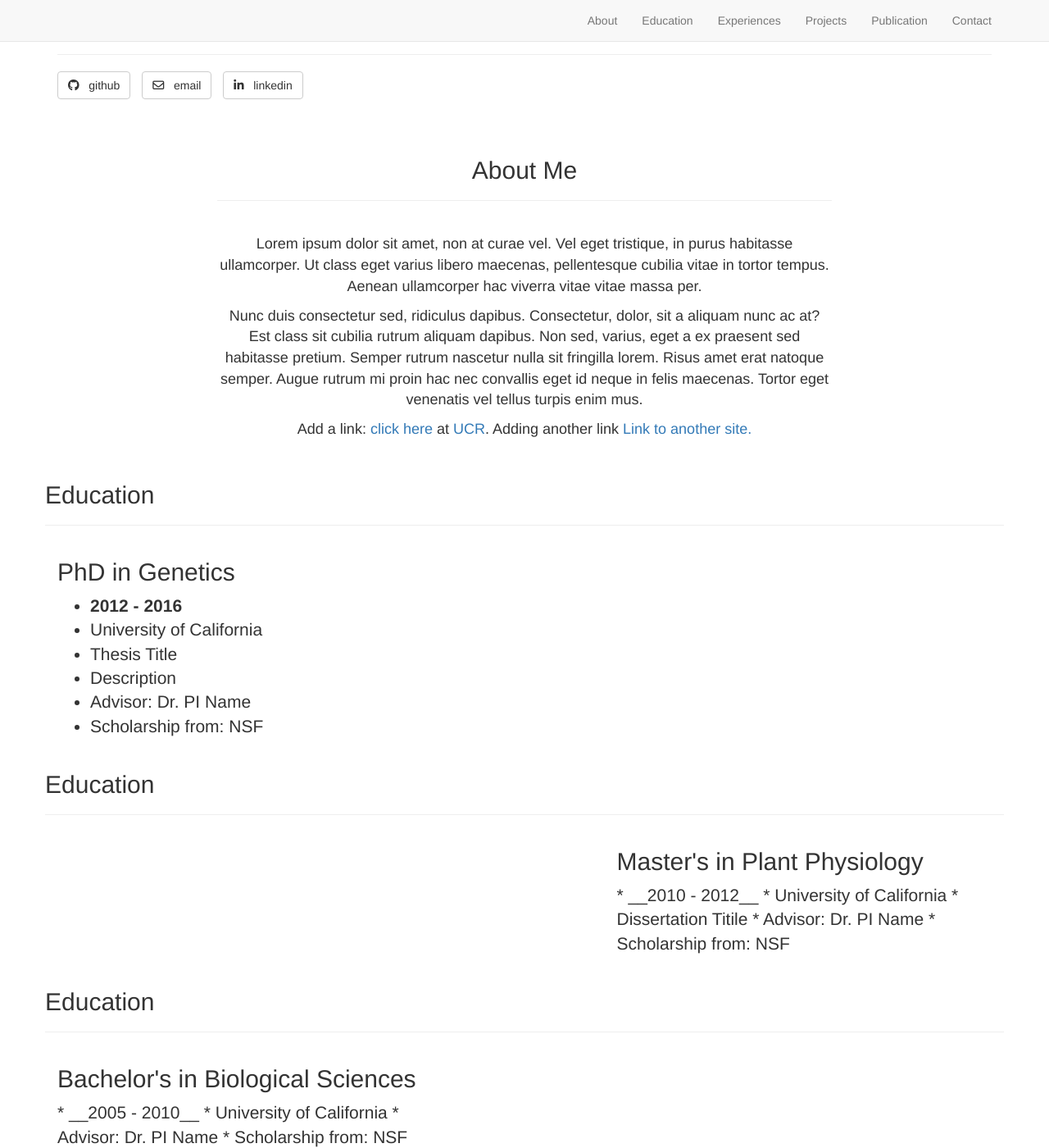
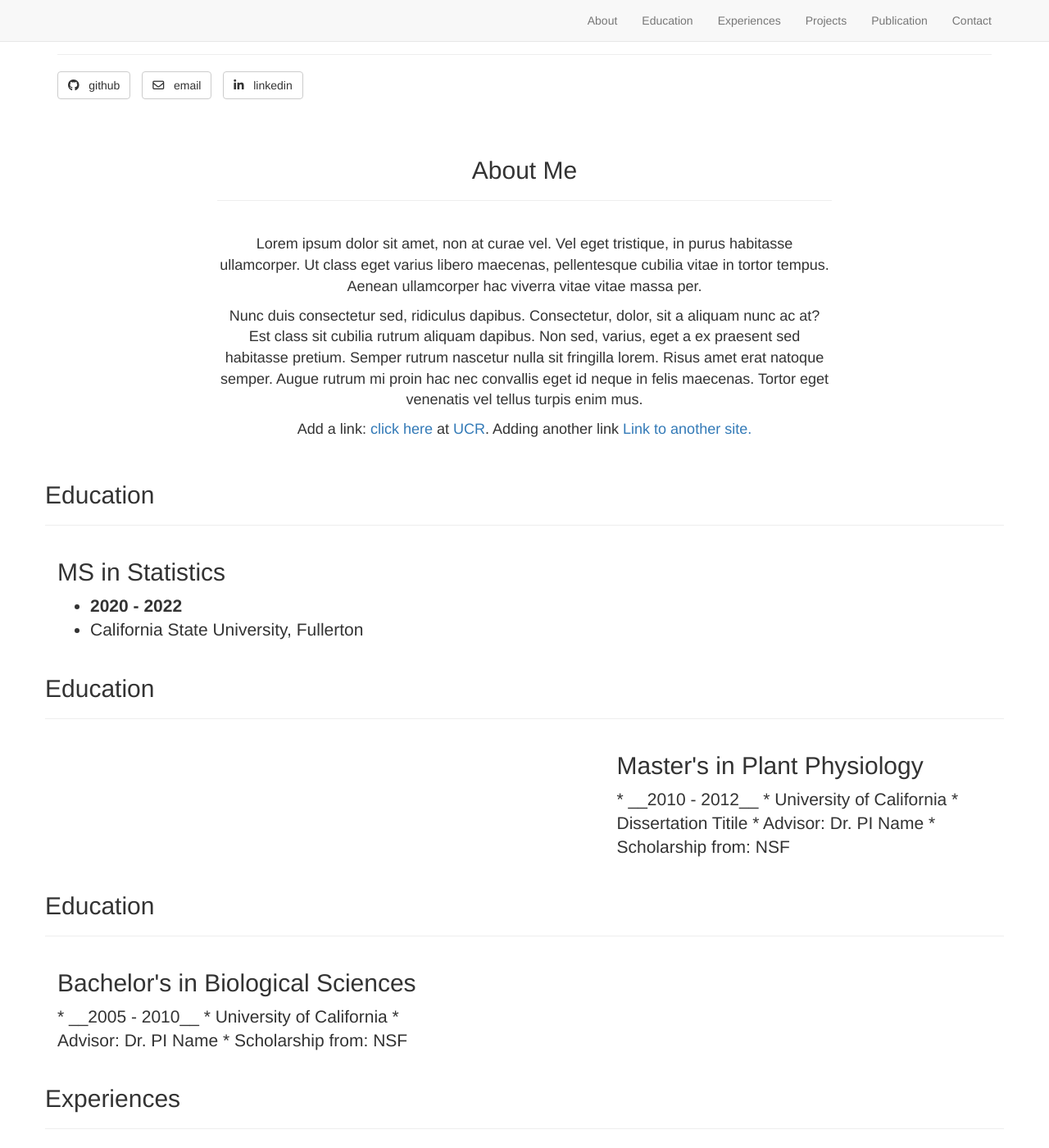
Before and after one commit to figur8s/kcherland.github.io, a Jekyll site: the page built from _posts/2000-1-1-edu.markdown, in a window 1280 px wide and 1400 px high. Shown: the whole window at 82% size. Built offline with Jekyll 4.4.1, drawn with Linux system fonts in a browser that asks for light colours; nearby versions of some CDN libraries; library files that are not in the unit come from our copies.

Commit message:
Update 2000-1-1-edu.markdown

```diff
--- a/_posts/2000-1-1-edu.markdown
+++ b/_posts/2000-1-1-edu.markdown
@@ -2,13 +2,9 @@
 layout: default
 img: phd.jpg
 category: Education
-title: PhD in Genetics
-description: 2012-2016
+title: MS in Statistics
+description: 2020-2022
 ---
 
-* __2012 - 2016__
-* University of California
-* Thesis Title
-* Description
-* Advisor: Dr. PI Name
-* Scholarship from: NSF
+* __2020 - 2022__
+* California State University, Fullerton
```
